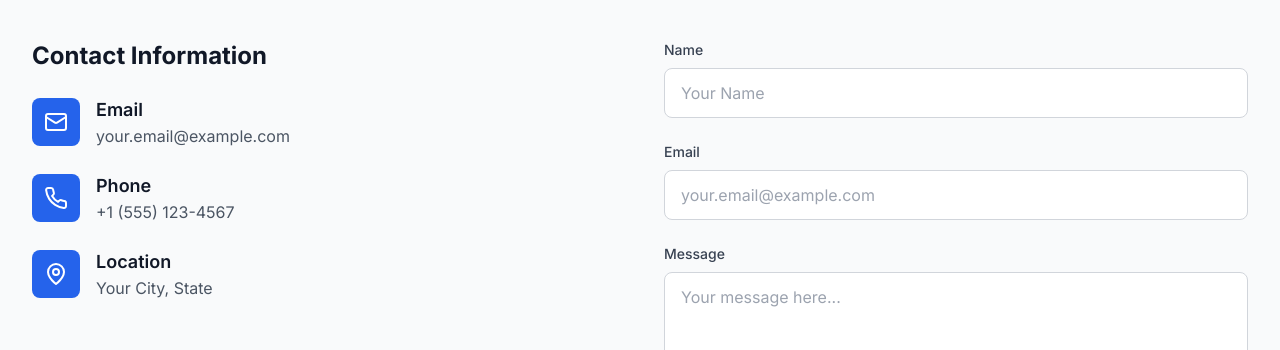
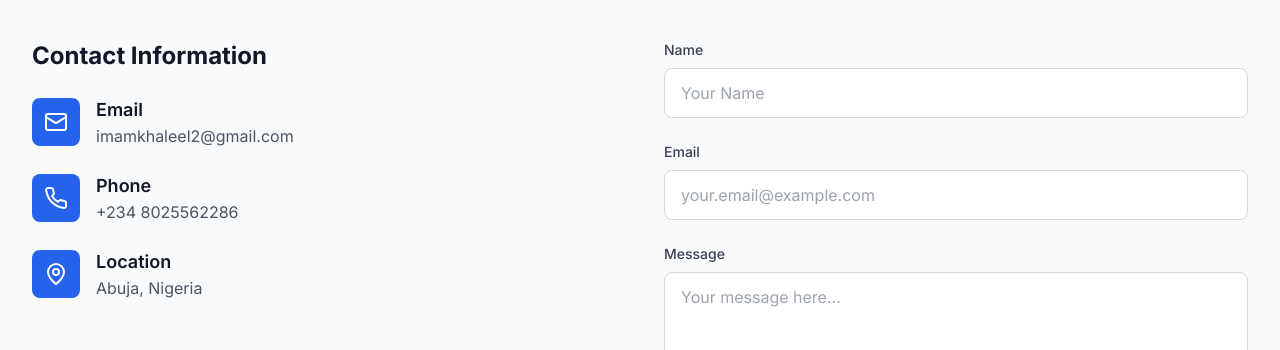
Before and after one commit to khalmam/MyPortfolio, a React (Vite) app: page / in a window 1280 px wide. Shown: the part 3280-3630 px from the top of the page. Built offline with nearby package versions, Linux system fonts and the light colour scheme.

Commit message:
Update Contact.tsx

```diff
--- a/src/components/Contact.tsx
+++ b/src/components/Contact.tsx
@@ -44,7 +44,7 @@
                 </div>
                 <div>
                   <h4 className="text-lg font-semibold text-gray-900">Email</h4>
-                  <p className="text-gray-600">your.email@example.com</p>
+                  <p className="text-gray-600">imamkhaleel2@gmail.com</p>
                 </div>
               </div>
 
@@ -54,7 +54,7 @@
                 </div>
                 <div>
                   <h4 className="text-lg font-semibold text-gray-900">Phone</h4>
-                  <p className="text-gray-600">+1 (555) 123-4567</p>
+                  <p className="text-gray-600">+234 8025562286</p>
                 </div>
               </div>
 
@@ -64,7 +64,7 @@
                 </div>
                 <div>
                   <h4 className="text-lg font-semibold text-gray-900">Location</h4>
-                  <p className="text-gray-600">Your City, State</p>
+                  <p className="text-gray-600">Abuja, Nigeria</p>
                 </div>
               </div>
             </div>
```
